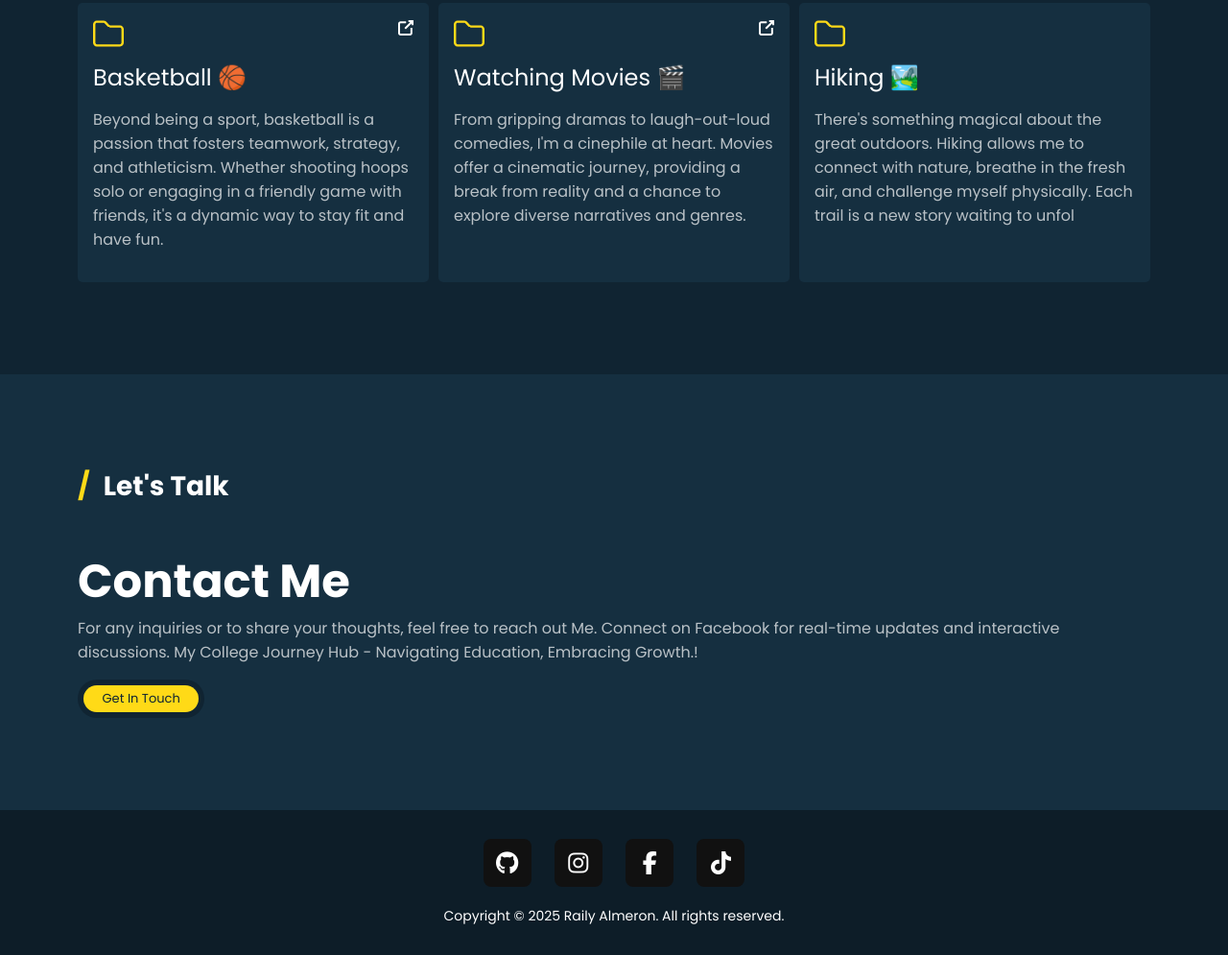
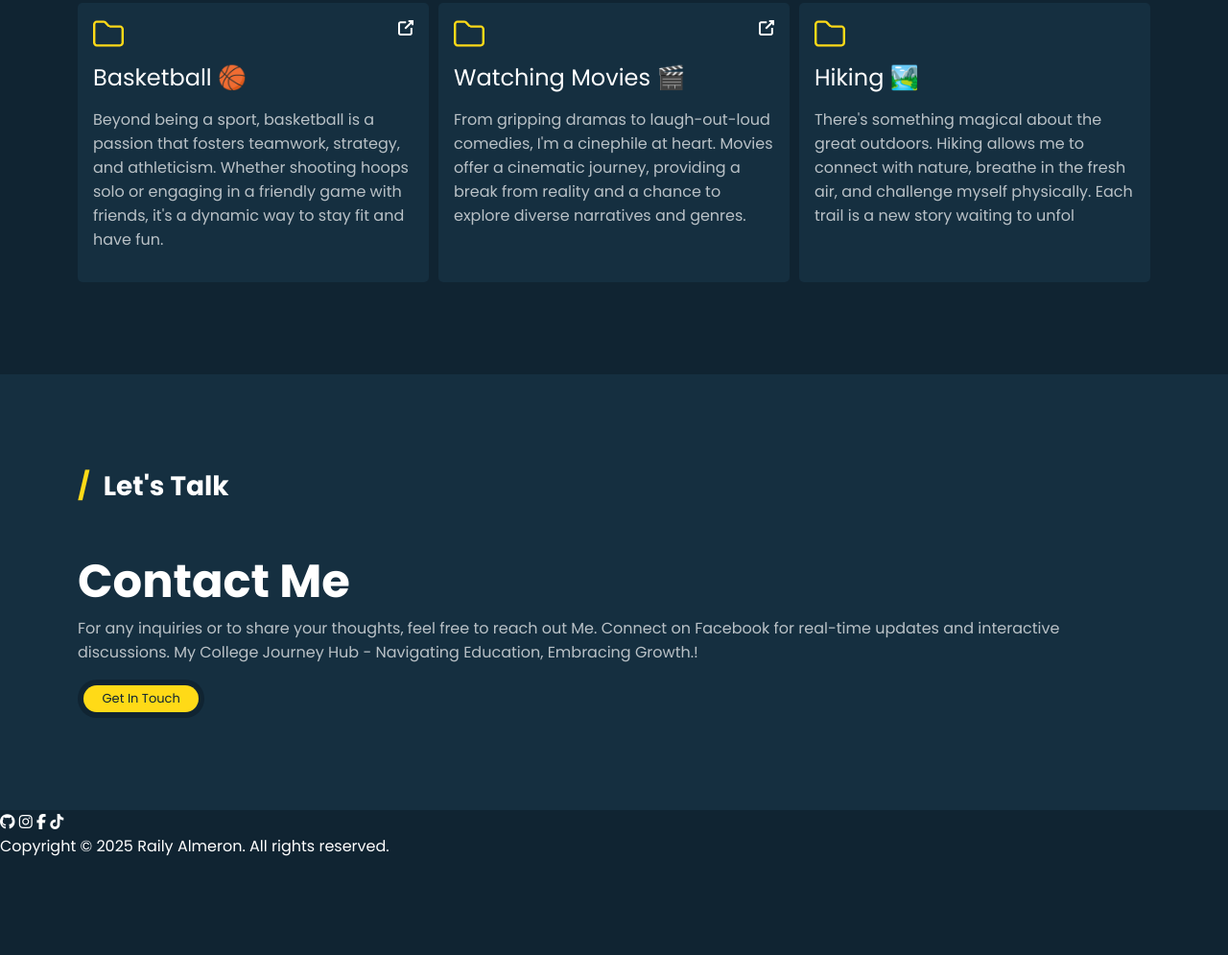
Before and after one commit to raihyaaaa/raihyaaaa.github.io, a plain HTML site: page index.html in a window 1280 px wide. Shown: the part 2511-3506 px from the top of the page at 96% size. After the commit the page ends 3405 px from the top, so only its background shows below. Drawn offline with Linux system fonts and the light colour scheme.

Commit message:
Update style.css

```diff
--- a/style.css
+++ b/style.css
@@ -1,5 +1,4 @@
 @import url("https://fonts.googleapis.com/css2?family=Poppins:wght@100;400;600;700&display=swap");
-
 :root {
   --bg-clr: #102432;
   --bg-light-color: #152f40;
@@ -21,20 +20,17 @@ body {
   font-weight: 400;
   font-family: Poppins;
 }
-
 *,
 *::after,
 *::before {
   box-sizing: border-box;
 }
-
 a,
 a:focus,
 a:target {
   color: inherit;
   text-decoration: none;
 }
-
 ul,
 li {
   margin: 0;
@@ -102,7 +98,6 @@ nav {
   transition: all 0.35s ease-in-out;
   z-index: 100;
 }
-
 .site-nav li a {
   padding: 0.5em 0;
   display: block;
@@ -195,7 +190,6 @@ section {
   font-weight: 700;
   margin-bottom: 1.5em;
 }
-
 .section-title::before {
   content: "/";
   color: var(--accent-clr);
@@ -294,7 +288,6 @@ section {
   font-size: 1.5em;
   font-weight: 600;
 }
-
 .job-title span {
   color: var(--accent-clr);
 }
@@ -377,38 +370,8 @@ section {
   background: var(--bg-clr);
 }
 
-footer {
-  background: #0d1d28;
-  text-align: center;
-  padding: 30px 20px;
-}
-
-.social-icons {
-  margin-bottom: 20px;
-}
-
-.social-icons a {
-  display: inline-flex;
-  align-items: center;
-  justify-content: center;
-  width: 50px;
-  height: 50px;
-  margin: 0 10px;
-  font-size: 24px;
-  color: white;
-  background: #111;
-  border-radius: 8px;
-  transition: 0.3s;
-}
-
-.social-icons a:hover {
-  background: #555;
-  transform: translateY(-3px);
-}
-
-.copyright {
-  font-size: 14px;
-  color: #ffffff;
+footer p {
+  font-size: 0.8em;
 }
 
 /* RESPONSIVE DESIGN */
@@ -423,11 +386,9 @@ footer {
   .work-section {
     grid-template-columns: 1fr 1fr 1fr;
   }
-
   .toggle {
     display: none;
   }
-
   nav {
     position: relative;
     background: unset;
@@ -457,7 +418,6 @@ footer {
     border: 1px solid var(--accent-clr);
     border-radius: 5px;
   }
-
   .btn:hover {
     background: var(--accent-clr);
     color: var(--bg-clr);
@@ -489,7 +449,6 @@ footer {
   .hero-title {
     font-size: 5em;
   }
-
   .hero-subtitle {
     font-size: 3em;
   }
```
